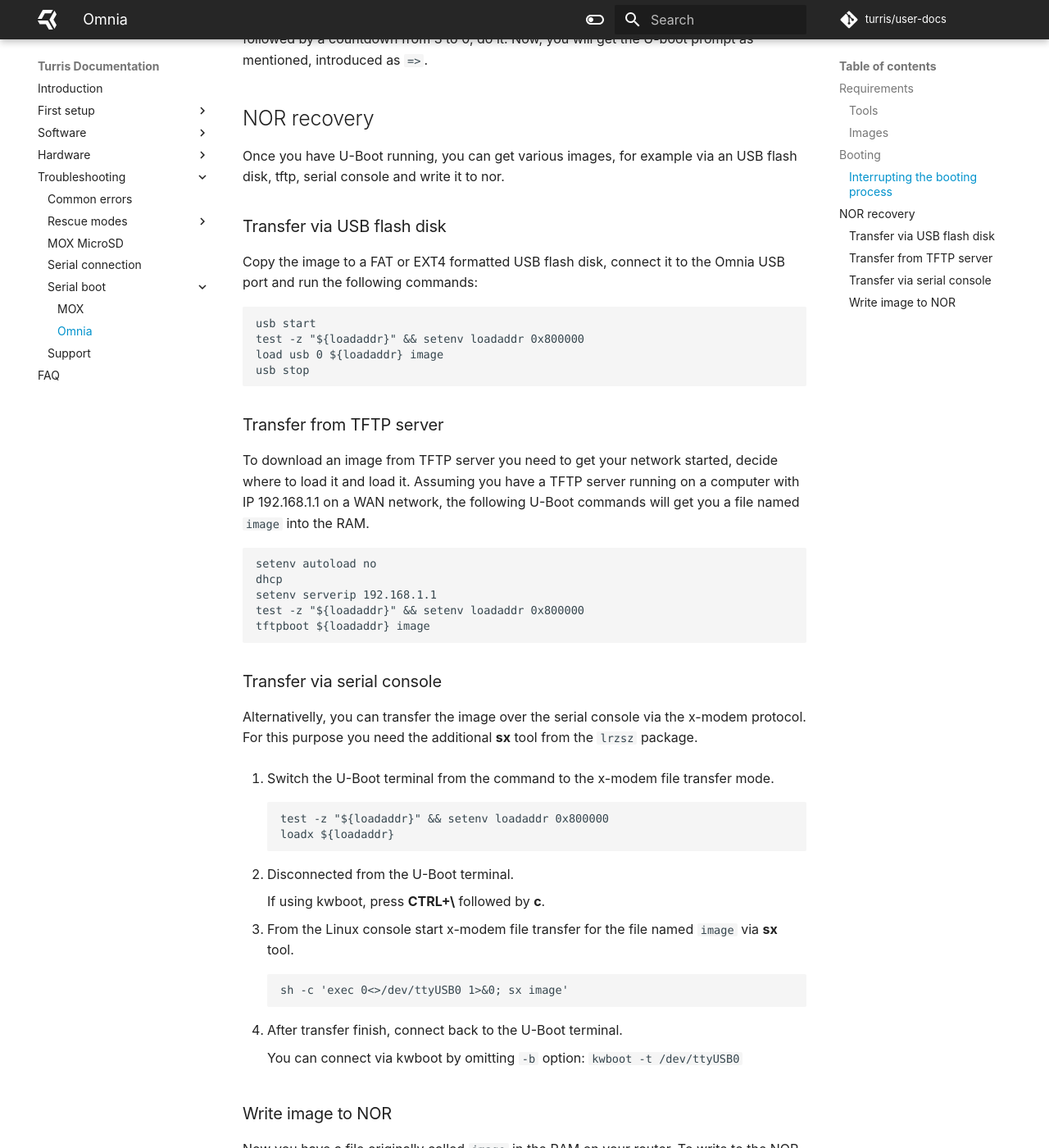
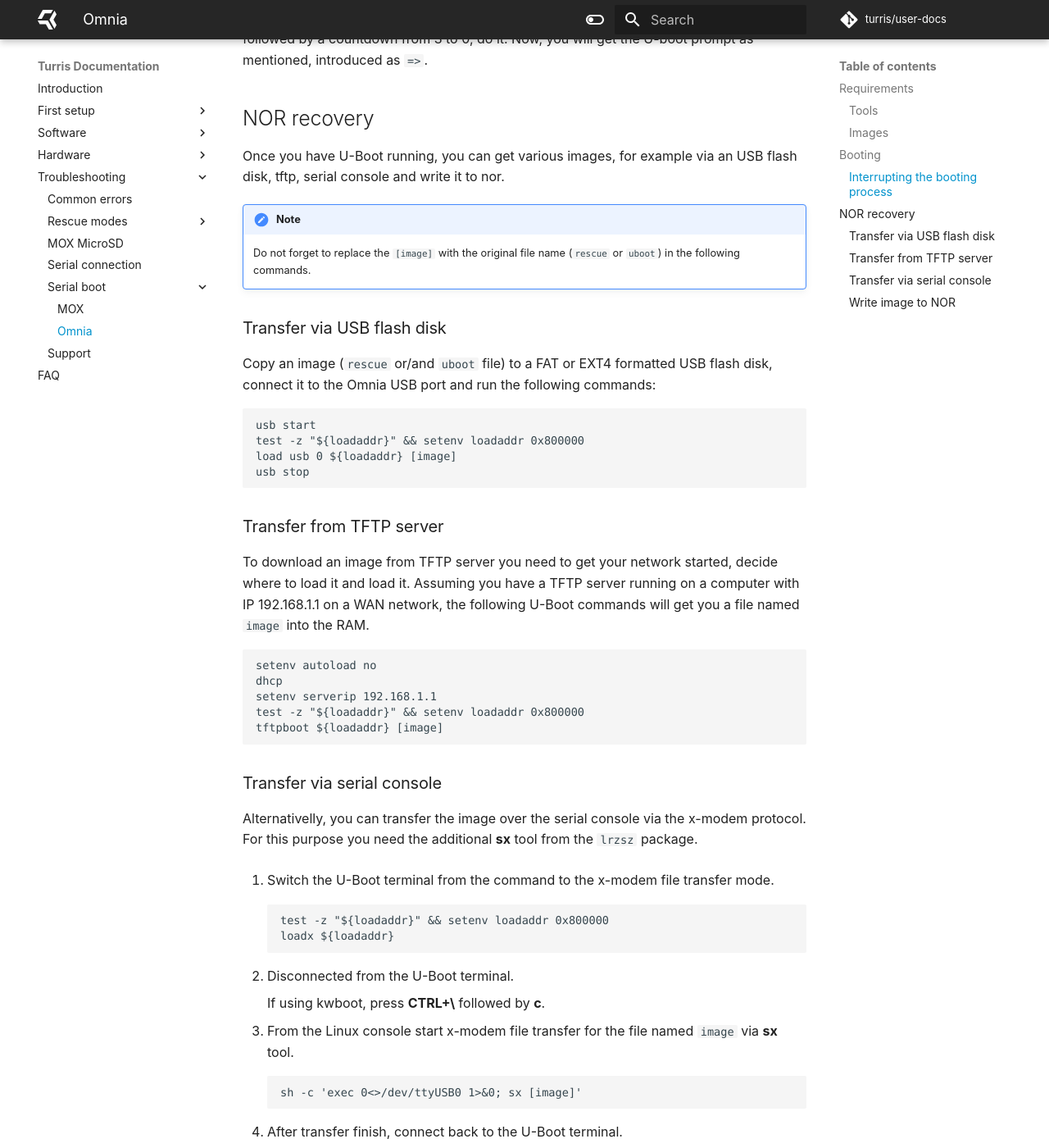
Before and after one commit to turris-cz/user-docs, an MkDocs documentation site: the page built from docs/hw/omnia/serial-boot.md, in a window 1280 px wide and 1400 px high, scrolled down 1981 px. Shown: the whole window at 82% size. Built offline with MkDocs 1.6.1 and Material for MkDocs 9.7.7, drawn with Linux system fonts in a browser that asks for light colours; some of the changed text lies outside the part shown.

Commit message:
hw/omnia/serial-boot: Improve readability

````diff
--- a/docs/hw/omnia/serial-boot.md
+++ b/docs/hw/omnia/serial-boot.md
@@ -100,15 +100,21 @@
 Once you have U-Boot running, you can get various images, for example via an USB
 flash disk, tftp, serial console and write it to nor.
 
+!!! note
+    Do not forget to replace the `[image]` with the original file name (`rescue` or `uboot`)
+    in the following commands.
+
+
+
 ### Transfer via USB flash disk
 
-Copy the image to a FAT or EXT4 formatted USB flash disk, connect it to the Omnia USB
-port and run the following commands:
+Copy an image (`rescue` or/and `uboot` file) to a FAT or EXT4 formatted USB flash
+disk, connect it to the Omnia USB port and run the following commands:
 
 ```
 usb start
 test -z "${loadaddr}" && setenv loadaddr 0x800000
-load usb 0 ${loadaddr} image
+load usb 0 ${loadaddr} [image]
 usb stop
 ```
 
@@ -124,7 +130,7 @@
 dhcp
 setenv serverip 192.168.1.1
 test -z "${loadaddr}" && setenv loadaddr 0x800000
-tftpboot ${loadaddr} image
+tftpboot ${loadaddr} [image]
 ```
 
 ### Transfer via serial console
@@ -149,7 +155,7 @@
     `image` via **sx** tool.
 
     ```
-    sh -c 'exec 0<>/dev/ttyUSB0 1>&0; sx image'
+    sh -c 'exec 0<>/dev/ttyUSB0 1>&0; sx [image]'
     ```
 
 4. After transfer finish, connect back to the U-Boot terminal.
@@ -166,7 +172,7 @@
     U-Boot with an old Turris OS, it might not work. Try to keep everything on
     the latest version if you are reflashing.
 
-To reflash U-Boot, your image file on TFTP will be the `uboot` file from
+To reflash **U-Boot**, your image file on TFTP will be the `uboot` file from
 the _[Images](#images)_ section and you need to write it from the beginning of
 the NOR.
 
@@ -175,7 +181,7 @@
 sf update ${loadaddr} 0 ${filesize}
 ```
 
-To recover the rescue system, your image file will be `rescue` from
+To recover the **rescue system**, your image file will be `rescue` from
 the _[Images](#images)_ section and you need to start writing it after
 the first megabyte that is reserved for U-Boot.
 
````
